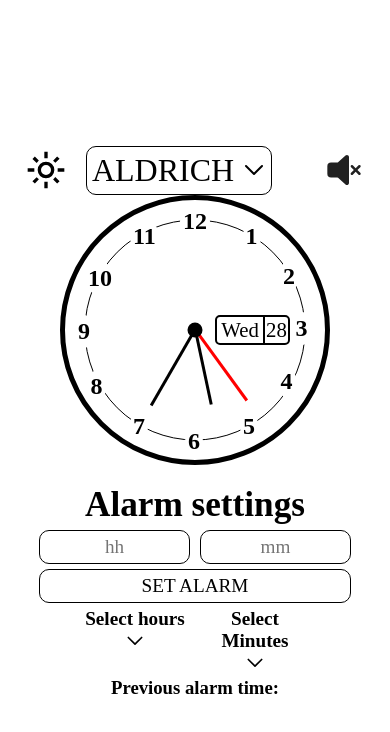
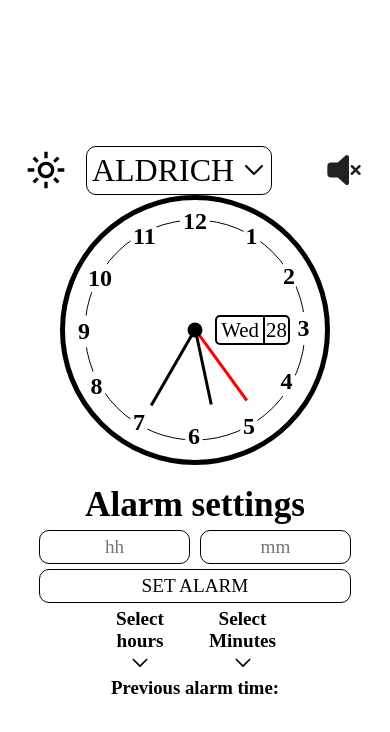
Before and after one commit to StefanRandjelovic/analogue-clock-final-project, a React (Vite) app: page / in a window 390 px wide. Shown: the top 732 px of the page. Built offline with nearby package versions, Linux system fonts and the light colour scheme; a web font is replaced by a local one.

Commit message:
Change a couple of properties values.

```diff
--- a/src/style/alarm-settings.scss
+++ b/src/style/alarm-settings.scss
@@ -80,15 +80,22 @@ $Hour-minute-bckgrd-hover: rgb(212, 208, 208);
 
 .inputTimeContainer {
   display: flex;
-  gap: 20px;
+  gap: 25px;
   position: relative;
+
+  .hoursWrapper {
+    width: 70px;
+  }
+
+  .minutesWrapper {
+    width: 85px;
+  }
 
   .hoursWrapper,
   .minutesWrapper {
     display: flex;
     flex-direction: column;
     align-items: center;
-    width: 100px;
   }
 
   h2 {
--- a/src/style/clock-dial.scss
+++ b/src/style/clock-dial.scss
@@ -149,7 +149,7 @@
   left: 500px;
 }
 .hour3 {
-  top: 265px;
+  top: 260px;
   left: 540px;
 }
 .hour4 {
@@ -157,15 +157,15 @@
   left: 495px;
 }
 .hour5 {
-  top: 485px;
+  top: 481.5px;
   left: 410px;
 }
 .hour6 {
-  top: 519px;
+  top: 512.5px;
   left: 280px;
 }
 .hour7 {
-  top: 490px;
+  top: 483px;
   left: 155px;
 }
 .hour8 {
--- a/src/style/media-queries.scss
+++ b/src/style/media-queries.scss
@@ -53,7 +53,7 @@
       left: 410px;
     }
     .hour3 {
-      top: 215px;
+      top: 213.5px;
       left: 440px;
     }
     .hour4 {
@@ -65,11 +65,11 @@
       left: 330px;
     }
     .hour6 {
-      top: 429px;
+      top: 422.5px;
       left: 226px;
     }
     .hour7 {
-      top: 400px;
+      top: 397.5px;
       left: 125px;
     }
     .hour8 {
@@ -173,7 +173,7 @@
       left: 295px;
     }
     .hour3 {
-      top: 156px;
+      top: 154.5px;
       left: 320px;
     }
     .hour4 {
@@ -181,15 +181,15 @@
       left: 300px;
     }
     .hour5 {
-      top: 290px;
+      top: 288px;
       left: 242.5px;
     }
     .hour6 {
-      top: 310px;
+      top: 304px;
       left: 165px;
     }
     .hour7 {
-      top: 290px;
+      top: 285px;
       left: 90px;
     }
     .hour8 {
@@ -296,7 +296,7 @@
     }
     .hour3 {
       top: 112px;
-      left: 227.5px;
+      left: 229.5px;
     }
     .hour4 {
       top: 165px;
@@ -307,11 +307,11 @@
       left: 175px;
     }
     .hour6 {
-      top: 225px;
+      top: 220px;
       left: 120px;
     }
     .hour7 {
-      top: 210px;
+      top: 206px;
       left: 65px;
     }
     .hour8 {
```
